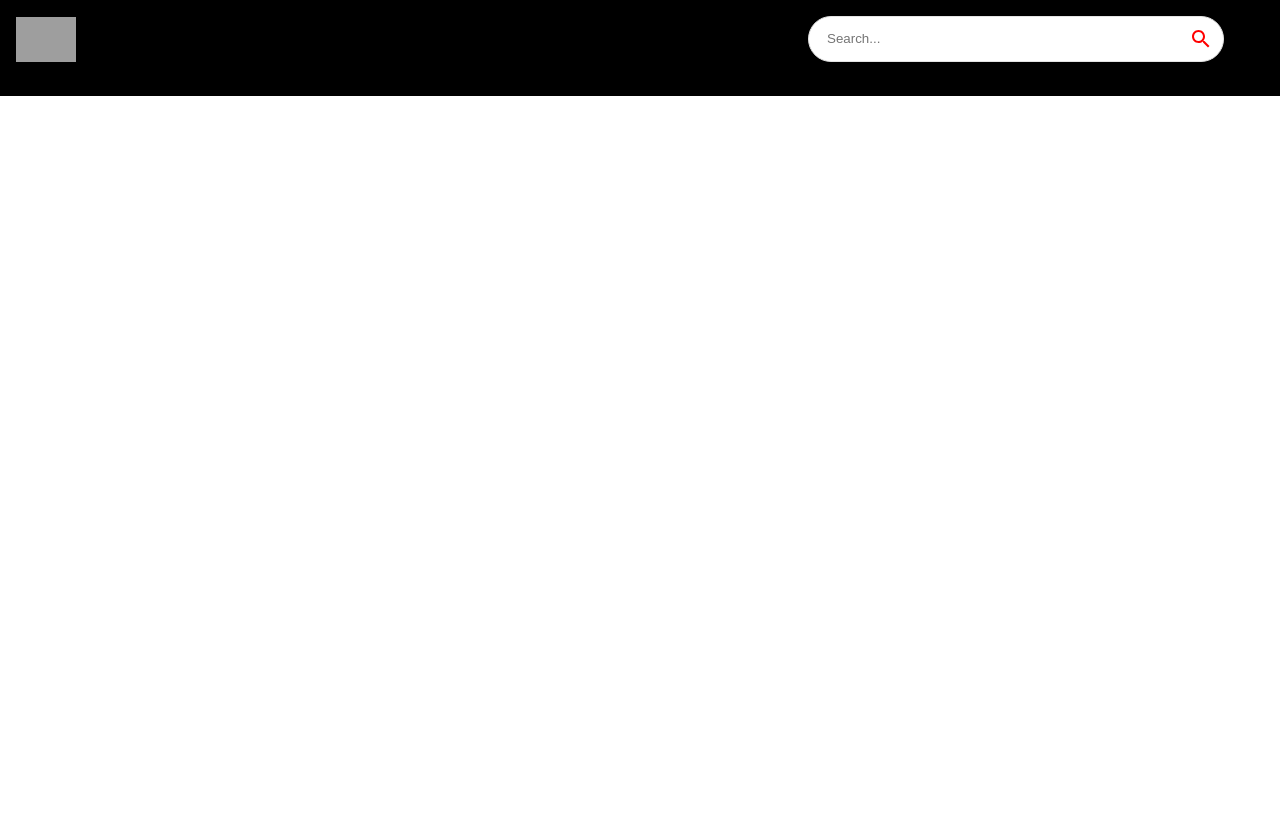
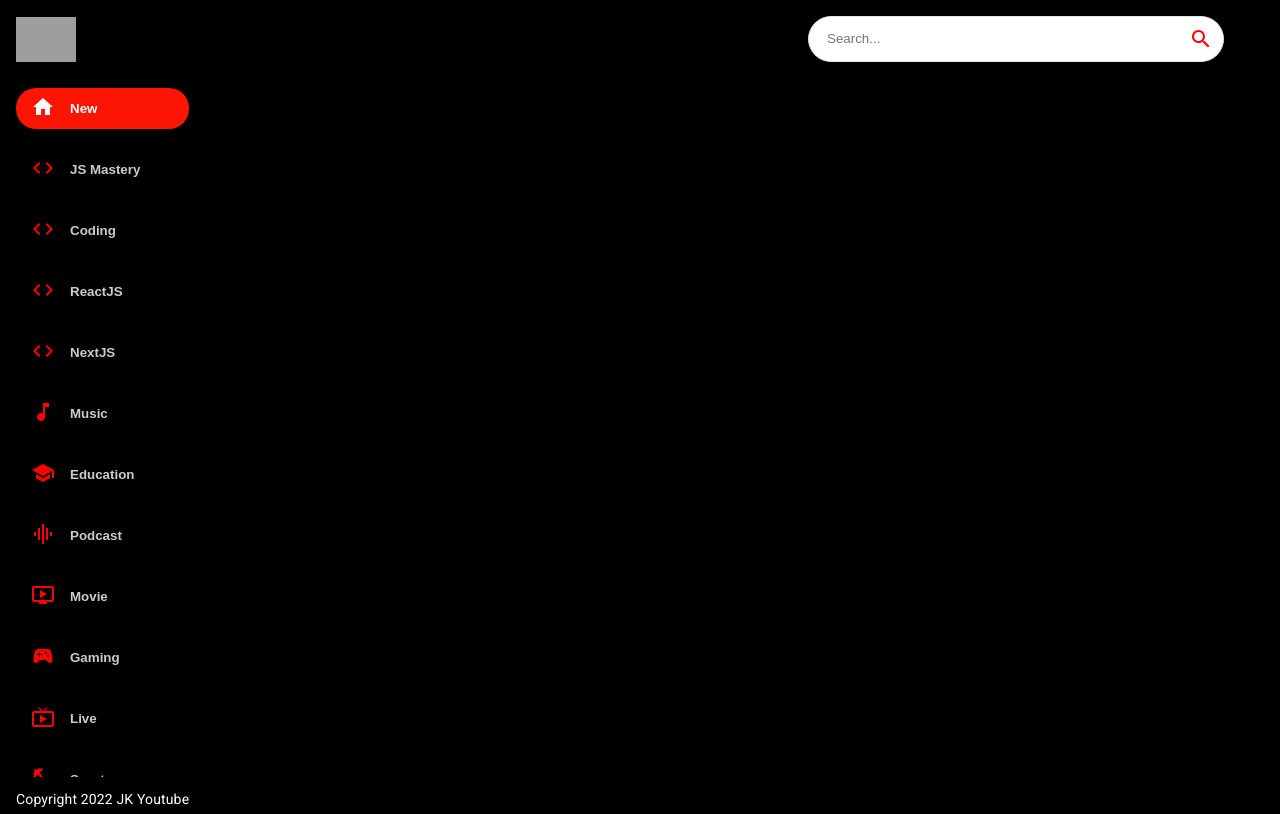
Before and after one commit to 0122wndnjs/youtube, a React (Create React App) app: page / in a window 1280 px wide. Built offline with nearby package versions, Linux system fonts and the light colour scheme; grey boxes are pictures that could not be loaded.

Commit message:
style changes on sidebar

```diff
--- a/src/components/Feed.jsx
+++ b/src/components/Feed.jsx
@@ -1,9 +1,28 @@
-import React from 'react'
+import { useState, useEffect } from "react";
+import { Box, Stack, Typography } from "@mui/material";
+import Sidebar from "./Sidebar";
 
 const Feed = () => {
   return (
-    <div>Feed</div>
-  )
-}
+    <Stack sx={{ flexDirection: { sx: "column", md: "row" } }}>
+      <Box
+        sx={{
+          height: { sx: "auto", md: "92vh" },
+          borderRight: "1px sold #3d3d3d",
+          px: { sx: 0, md: 2 },
+        }}
+      >
+        <Sidebar />
+        <Typography
+          className="copyright"
+          variant="body2"
+          sx={{ mt: 1.5, color: "#fff" }}
+        >
+          Copyright 2022 JK Youtube
+        </Typography>
+      </Box>
+    </Stack>
+  );
+};
 
-export default Feed
+export default Feed;
--- /dev/null
+++ b/src/components/Sidebar.jsx
@@ -0,0 +1,42 @@
+import { Stack } from "@mui/material";
+import { categories } from "../utils/constants";
+
+const selectedCategory = "New";
+
+const Sidebar = () => (
+  <Stack
+    direction="row"
+    sx={{
+      overflow: "auto",
+      height: { sx: "auto", md: "95%" },
+      flexDirection: { md: "column" },
+    }}
+  >
+    {categories.map((category) => (
+      <button
+        className="category-btn"
+        style={{
+          background: category.name === selectedCategory && "#FC1503",
+          color: "white",
+        }}
+        key={category.name}
+      >
+        <span
+          style={{
+            color: category.name === selectedCategory ? "white" : "red",
+            marginRight: "15px",
+          }}
+        >
+          {category.icon}
+        </span>
+        <span
+          style={{ opacity: category.name === selectedCategory ? "1" : "0.8" }}
+        >
+          {category.name}
+        </span>
+      </button>
+    ))}
+  </Stack>
+);
+
+export default Sidebar;
--- a/src/components/index.js
+++ b/src/components/index.js
@@ -4,3 +4,4 @@
 export { default as SearchFeed } from "./SearchFeed";
 export { default as VideoDetail } from "./VideoDetail";
 export { default as SearchBar } from "./SearchBar";
+export { default as Sidebar } from "./Sidebar";
```
